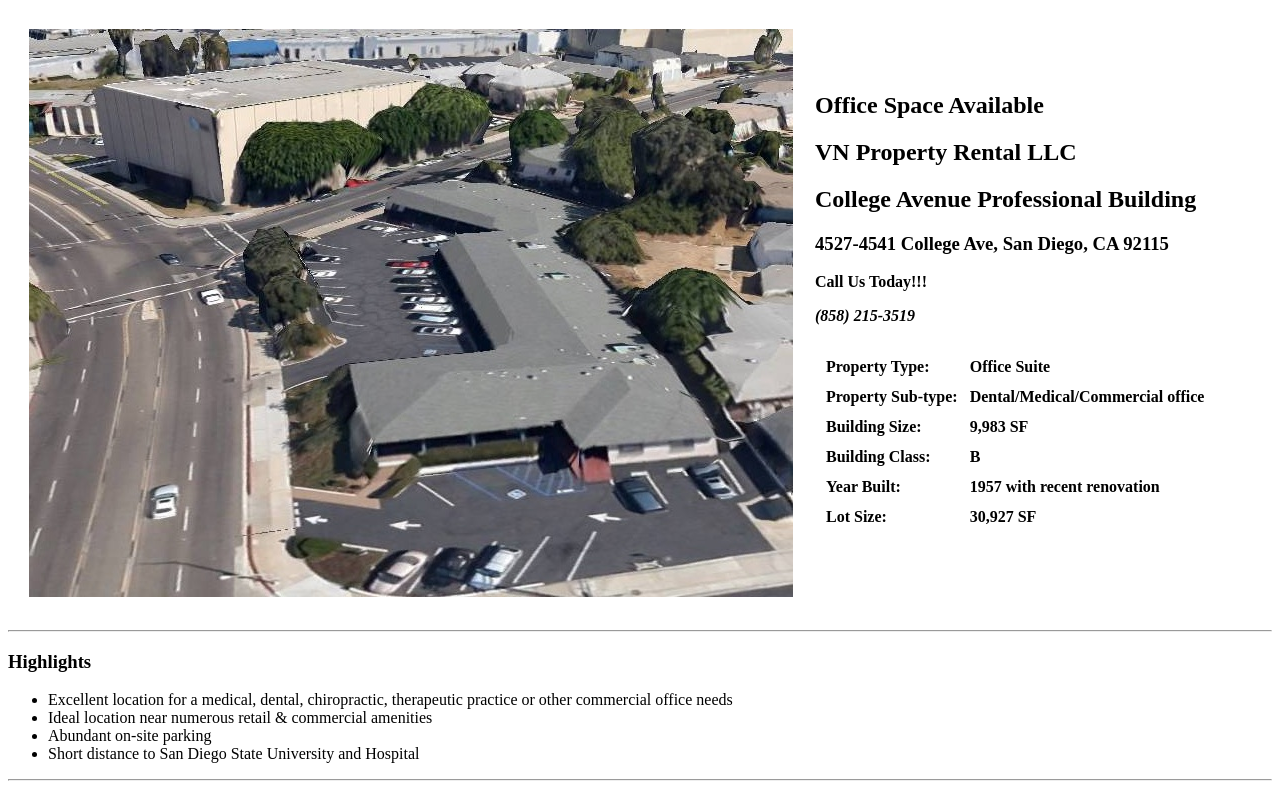
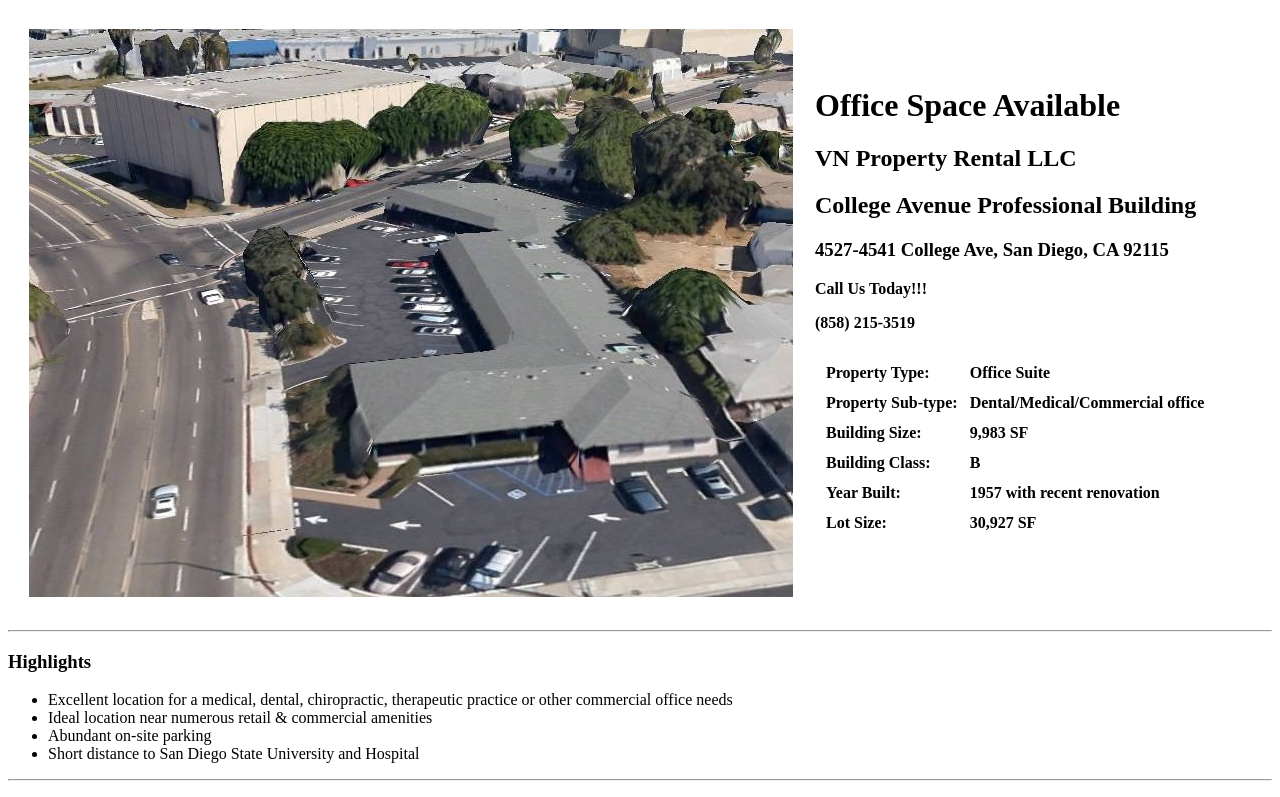
Before and after one commit to lhtnguyen1/test, a plain HTML site: page index.html in a window 1280 px wide. Shown: the top 797 px of the page. Drawn offline with Linux system fonts and the light colour scheme.

Commit message:
Update index.html

```diff
--- a/index.html
+++ b/index.html
@@ -11,12 +11,12 @@
     <tr>
       <td><img src="Building2.jpg" alt="Building Image"></td>
       <td>
-        <h2>Office Space Available</h2>
+        <h1>Office Space Available</h1>
         <h2>VN Property Rental LLC</h2>
         <h2>College Avenue Professional Building</h2>
         <h3>4527-4541 College Ave, San Diego, CA 92115</h3>
         <p><b>Call Us Today!!! </b></p>
-        <p><em><b>(858) 215-3519</b></em></p>
+        <p><b>(858) 215-3519</b></p>
         <h4>
           <table cellspacing = 10>
             <tr>
```
